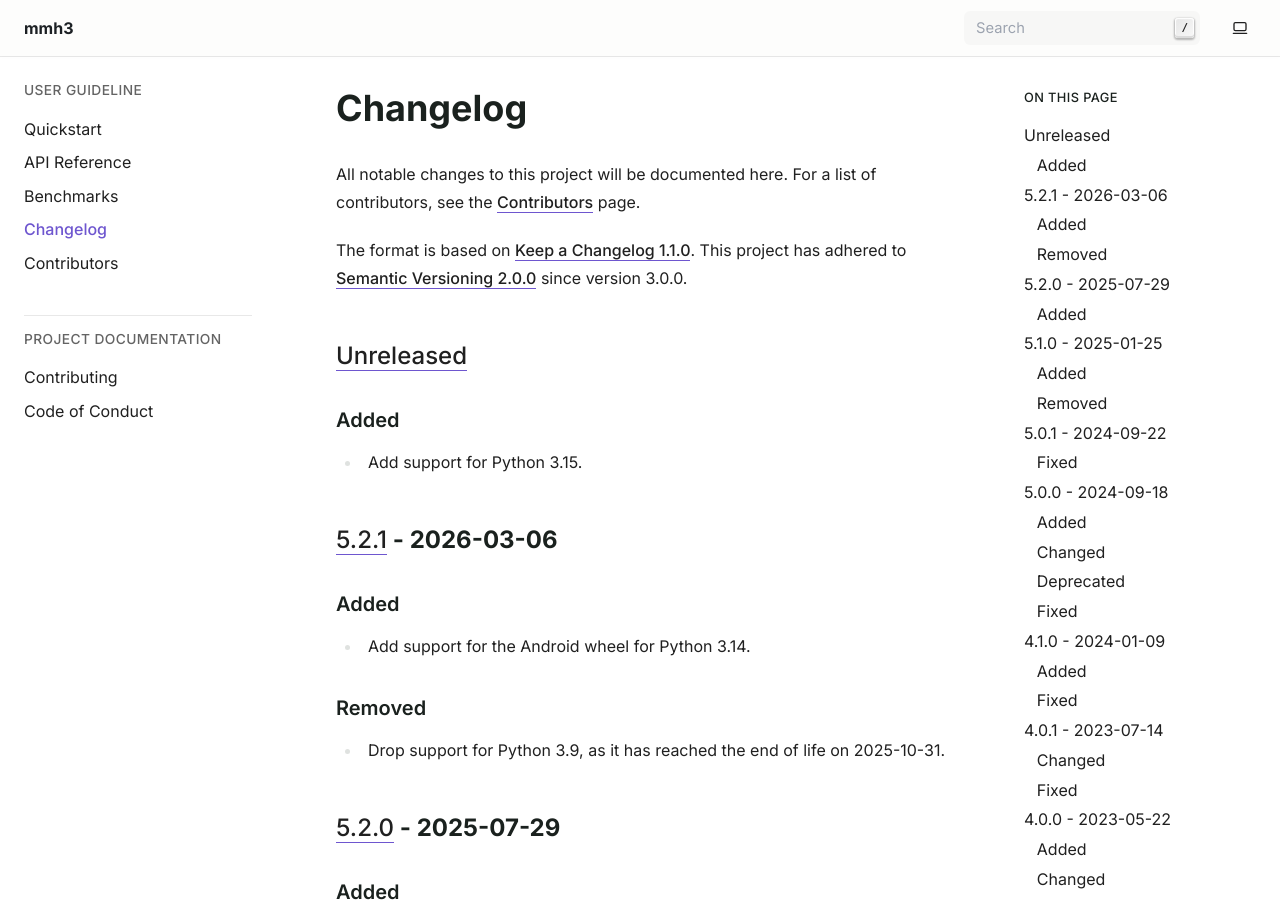
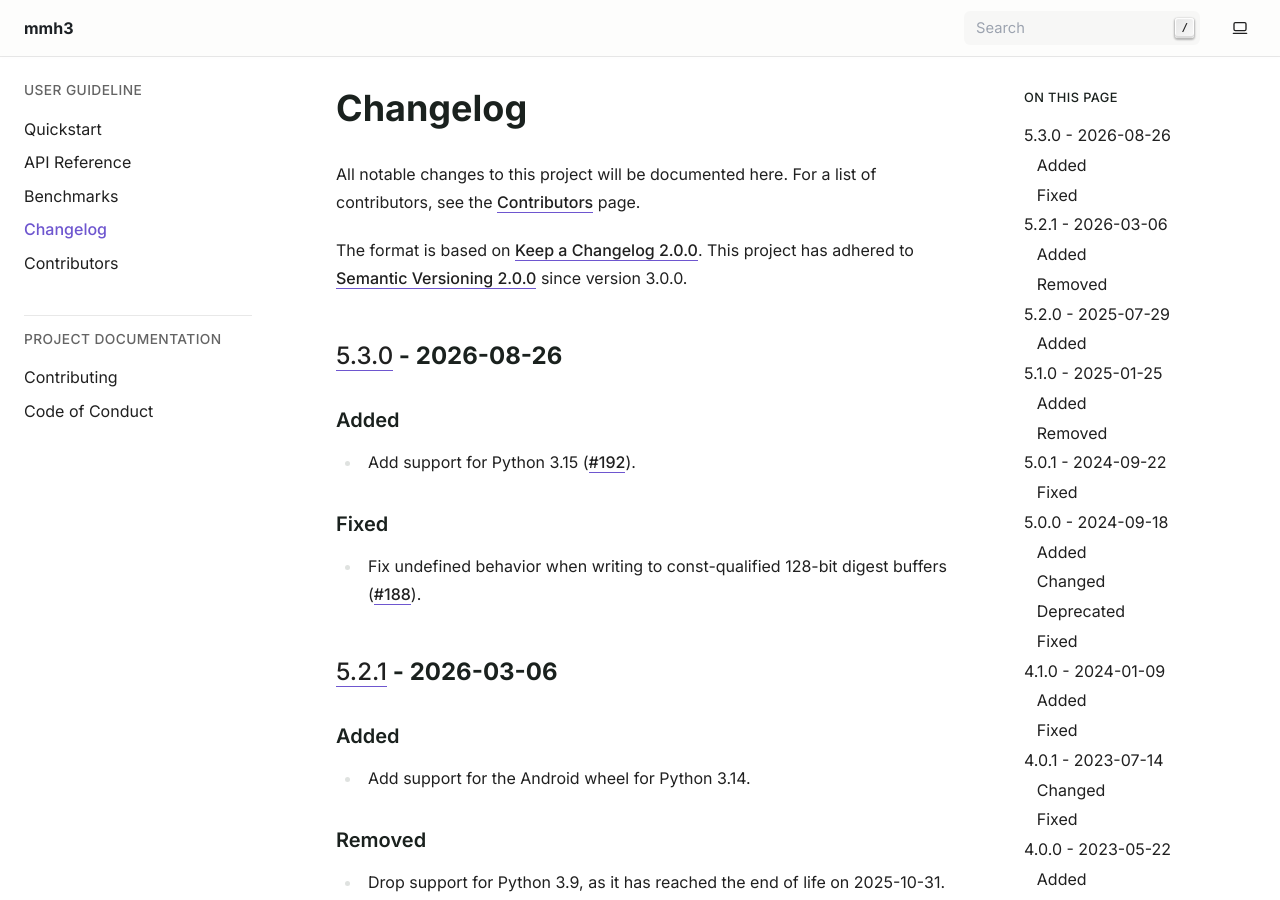
Before and after one commit to hajimes/mmh3, a Sphinx documentation site: the page built from docs/changelog.md, in a window 1280 px wide and 900 px high. Built offline with Sphinx 7.4.7, drawn with Linux system fonts in a browser that asks for light colours.

Commit message:
docs: prepare documentation for v5.3.0 (#194)

```diff
--- a/CHANGELOG.md
+++ b/CHANGELOG.md
@@ -5,16 +5,21 @@ contributors, see the
 [Contributors](https://mmh3.readthedocs.io/en/stable/CONTRIBUTORS.html) page.
 
 The format is based on
-[Keep a Changelog 1.1.0](https://keepachangelog.com/en/1.1.0/).
+[Keep a Changelog 2.0.0](https://keepachangelog.com/en/2.0.0/).
 This project has adhered to
 [Semantic Versioning 2.0.0](https://semver.org/spec/v2.0.0.html)
 since version 3.0.0.
 
-## [Unreleased]
+## [5.3.0] - 2026-08-26
 
 ### Added
 
-- Add support for Python 3.15.
+- Add support for Python 3.15 ([#192](https://github.com/hajimes/mmh3/pull/192)).
+
+### Fixed
+
+- Fix undefined behavior when writing to const-qualified 128-bit digest buffers
+  ([#188](https://github.com/hajimes/mmh3/pull/188)).
 
 ## [5.2.1] - 2026-03-06
 
@@ -316,7 +321,7 @@ only.
   [Softpedia collected mmh3 1.0 on April 27, 2011](https://web.archive.org/web/20110430172027/https://linux.softpedia.com/get/Programming/Libraries/mmh3-68314.shtml),
   it must have been uploaded to PyPI on or slightly before this date.
 
-[Unreleased]: https://github.com/hajimes/mmh3/compare/v5.2.1...HEAD
+[5.3.0]: https://github.com/hajimes/mmh3/compare/v5.2.1...v5.3.0
 [5.2.1]: https://github.com/hajimes/mmh3/compare/v5.2.0...v5.2.1
 [5.2.0]: https://github.com/hajimes/mmh3/compare/v5.1.0...v5.2.0
 [5.1.0]: https://github.com/hajimes/mmh3/compare/v5.0.1...v5.1.0
--- a/pyproject.toml
+++ b/pyproject.toml
@@ -5,7 +5,7 @@ build-backend = "setuptools.build_meta"
 
 [project]
 name = "mmh3"
-version = "5.2.2-dev.1"
+version = "5.3.0-dev.1"
 description = "Python extension for MurmurHash (MurmurHash3), a set of fast and robust hash functions."
 readme = "README.md"
 license = {file = "LICENSE"}
```
Also changed, not shown: README.md (+8 -3 lines), docs/CONTRIBUTORS.md (+4 -0 lines).
